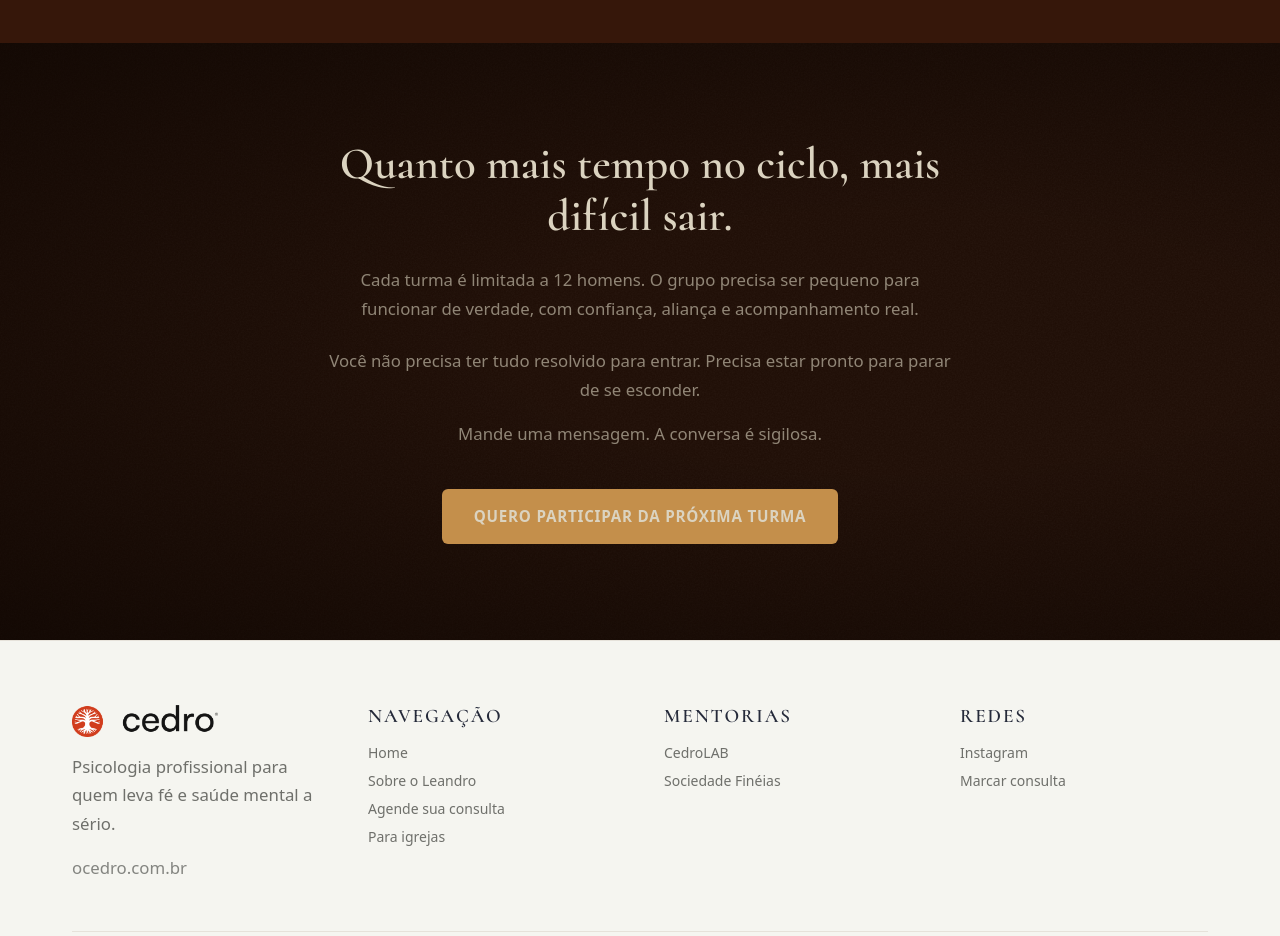
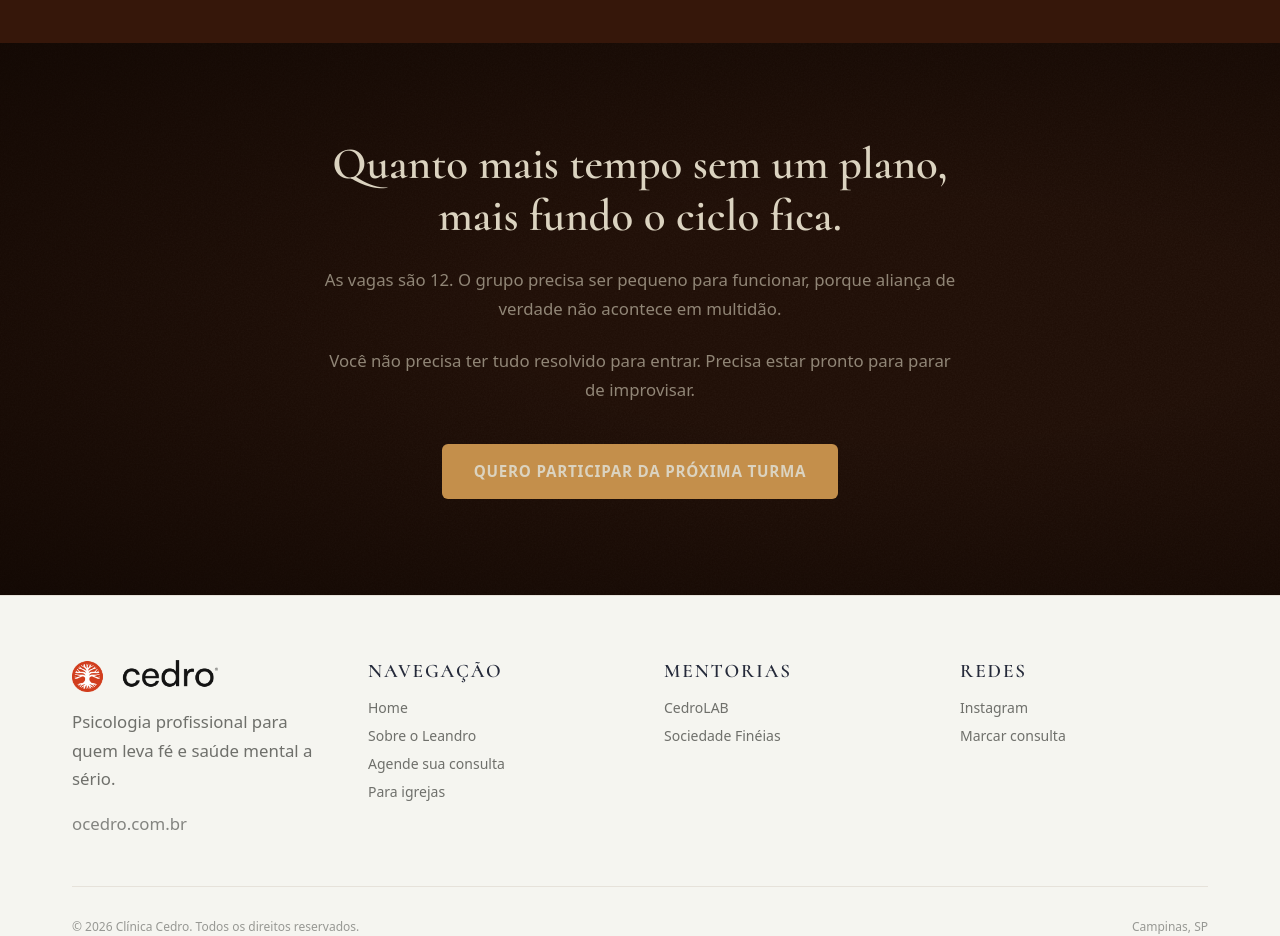
Before and after one commit to ocedro/ocedro2, a Next.js app: page /fineias in a window 1280 px wide. Shown: the part 6520-7456 px from the top of the page. Built offline with nearby package versions, Linux system fonts and the light colour scheme.

Commit message:
fineias: reescreve CTA final fechando o arco do plano

```diff
--- a/app/fineias/page.tsx
+++ b/app/fineias/page.tsx
@@ -287,10 +287,9 @@ export default function FineiasPage() {
         <div className="absolute inset-0 pointer-events-none"
           style={{ background: 'radial-gradient(ellipse at 70% 50%, transparent 30%, rgba(10,4,1,0.6) 100%)' }} />
         <div className="max-w-[700px] mx-auto px-5 md:px-8 relative z-10">
-          <h2 className="text-cedro-white mb-6">Quanto mais tempo no ciclo, mais difícil sair.</h2>
-          <p className="text-cedro-sage my-6 text-lg">Cada turma é limitada a 12 homens. O grupo precisa ser pequeno para funcionar de verdade, com confiança, aliança e acompanhamento real.</p>
-          <p className="text-cedro-sage mb-4">Você não precisa ter tudo resolvido para entrar. Precisa estar pronto para parar de se esconder.</p>
-          <p className="text-[0.95rem] text-cedro-sage mb-10">Mande uma mensagem. A conversa é sigilosa.</p>
+          <h2 className="text-cedro-white mb-6">Quanto mais tempo sem um plano, mais fundo o ciclo fica.</h2>
+          <p className="text-cedro-sage my-6 text-lg">As vagas são 12. O grupo precisa ser pequeno para funcionar, porque aliança de verdade não acontece em multidão.</p>
+          <p className="text-cedro-sage mb-10">Você não precisa ter tudo resolvido para entrar. Precisa estar pronto para parar de improvisar.</p>
           <Button asChild withArrow>
             <a href="https://form.respondi.app/Qr9kjWMI" target="_blank" rel="noopener noreferrer">Quero participar da próxima turma</a>
           </Button>
```
